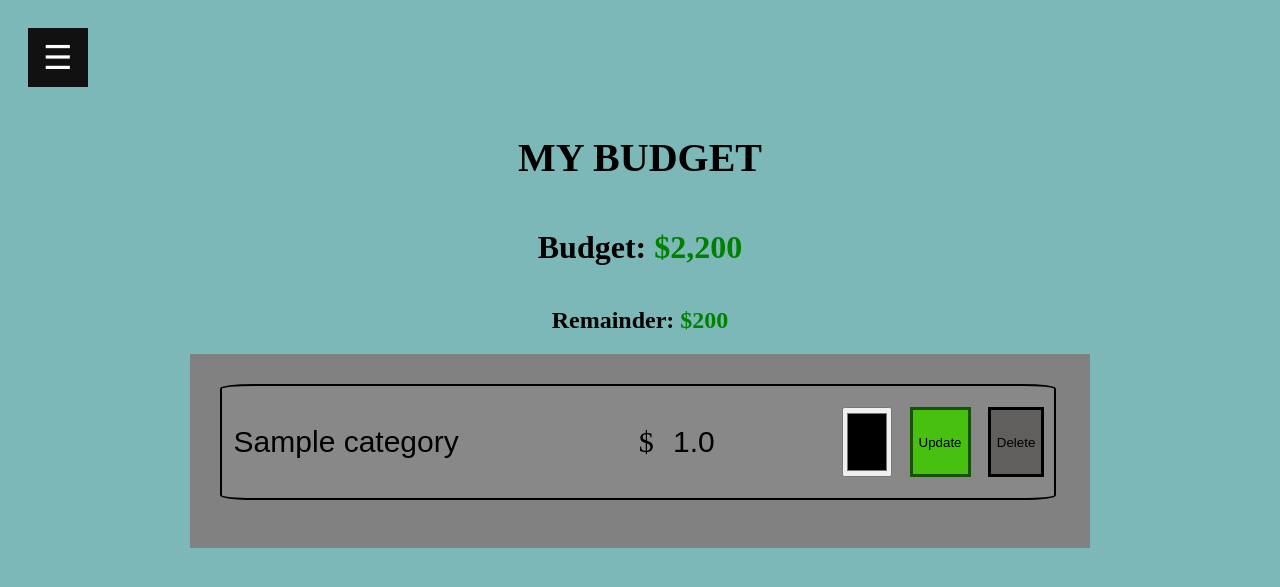
After one commit to hazzirdd/budget_app, a Flask app: page /my_budget in a window 1280 px wide. The commit adds this page. Shown: the top 587 px of the page. Run offline with Flask 2, Linux system fonts and the light colour scheme; tables that the repository leaves empty hold one stand-in row (values such as "Sample post").

Commit message:
all html views

```diff
--- a/app.py
+++ b/app.py
@@ -14,6 +14,45 @@ def homepage():
     return render_template('homepage.html', user=user)
 
 
+@app.route('/add_expense', methods=['POST', 'GET'])
+def add_expense():
+    categories = Category.query.all()
+    if request.method == 'GET':
+        return render_template('add_expense.html', categories=categories)
+    else:
+
+        location = request.form['location']
+        amount = request.form['amount']
+        category = request.form['category']
+        date = request.form['date']
+
+        print(f'{location} / {amount} / {category} / {date}')
+
+        return render_template('add_expense.html', categories=categories)
+
+
+@app.route('/my_budget', methods=['POST', 'GET'])
+def my_budget():
+    categories = Category.query.all()
+    if request.method == 'GET':
+        return render_template('my_budget.html', categories=categories)
+    else:
+
+        category = request.form['category']
+        amount = request.form['amount']
+        color = request.form['color']
+        id = request.form['id']
+
+        return render_template('my_budget.html', categories=categories)
+
+@app.route('/spending', methods=['POST', 'GET'])
+def spending():
+    if request.method == 'GET':
+
+        expenses = Expense.query.all()
+
+        return render_template('spending.html', expenses=expenses)
+
 
 
 if __name__ == '__main__':
--- a/server_folder/model.py
+++ b/server_folder/model.py
@@ -2,6 +2,7 @@
 from server_folder import db
 
 ## SEED DATABASE
+# from email.policy import default
 # from flask_sqlalchemy import SQLAlchemy
 # from flask import Flask
 # app = Flask(__name__)
@@ -17,6 +18,7 @@ class User(db.Model):
     password = db.Column(db.String(64), nullable=False)
     first_name = db.Column(db.String(64), nullable=False)
     last_name = db.Column(db.String(64), nullable=False)
+    budget = db.Column(db.Float, nullable=False, default=0.00)
 
 class Category(db.Model):
 
@@ -25,6 +27,7 @@ class Category(db.Model):
     category_id = db.Column(db.Integer, primary_key=True, autoincrement=True)
     color = db.Column(db.String(64), nullable=False)
     title = db.Column(db.String(64), nullable=False)
+    limit = db.Column(db.Float, nullable=False)
     user_id = db.Column(db.Integer, db.ForeignKey('users.user_id'))
 
 class Expense(db.Model):
--- a/server_folder/static/styles/main.css
+++ b/server_folder/static/styles/main.css
@@ -119,3 +119,124 @@ body {
   font-family: fantasy;
   -webkit-text-stroke: 0.2px white;
 }
+
+
+/* ADD EXPENSE */
+.add-expense-container-container {
+  display: flex;
+  justify-content: center;
+}
+
+.add-expense-container {
+  display: flex;
+  flex-direction: column;
+  align-items: center;
+  position: relative;
+  top: 20px;
+  padding: 20px;
+  width: 650px;
+  height: 400px;
+  border: 4px solid black;
+  background-color: rgba(197, 193, 193, 0.52);
+}
+
+.expense-form {
+  position: relative;
+  left: 5px;
+  top: 18px;
+}
+
+.expense-button {
+  background-color: rgb(155, 23, 23);
+  border: 2px solid rgb(61, 4, 4);
+  width: 110px;
+  height: 32px;
+}
+
+.expense-button:hover {
+  border: 2px solid red;
+  color: red;
+  cursor: pointer;
+}
+
+.field-input {
+  background-color: rgb(186, 208, 253);
+  border: 2px solid rgb(26, 26, 88);
+  border-radius: 8%;
+  width: 180px;
+  height: 26px;
+}
+
+
+/* MY BUDGET */
+.mybudget-container {
+  width: 840px;
+  height: auto;
+  background-color: #818181;
+  padding: 30px;
+}
+
+.mybudget-category {
+  display: flex;
+  justify-content: space-around;
+  align-items: center;
+  font-size: 30px;
+  padding: 1px;
+  border: 2px solid black;
+  border-radius: 4%;
+  height: 110px;
+  width: 830px;
+}
+
+.mybudget-amount {
+  background-color: transparent;
+  border: 0px;
+  color: black;
+  width: 150px;
+  height: 30px;
+  font-size: 30px;
+  cursor: pointer;
+}
+
+.mybudget-submit-button {
+  background-color: rgb(71, 192, 15);
+  border: 3px solid rgb(23, 83, 5);
+  height: 70px;
+}
+
+.mybudget-submit-button:hover {
+  border: 3px solid rgb(21, 255, 0);
+  color: rgb(21, 255, 0);
+  cursor: pointer;
+}
+
+.category-input-box {
+  font-size: 30px;
+  width: auto;
+  background-color: transparent;
+  border: 0px;
+  cursor: pointer;
+}
+
+.category-color {
+  height: 70px;
+  cursor: pointer;
+}
+
+.category-color:hover {
+  border: 3px solid rgb(21, 255, 0);
+}
+
+.category-delete {
+  background-color: rgb(97, 94, 94);
+  border: 3px solid rgb(0, 0, 0);
+  height: 70px;
+}
+
+.category-delete:hover {
+  background-color: rgb(139, 136, 136);
+  border: 3px solid rgb(255, 0, 0);
+  height: 70px;
+  color: red;
+  cursor: pointer;
+}
--- a/server_folder/templates/base.html
+++ b/server_folder/templates/base.html
@@ -11,10 +11,10 @@
 
     <div id="mySidebar" class="sidebar">
         <a href="javascript:void(0)" class="closebtn" onclick="closeNav()">&times;</a>
-        <a href="">Home</a>
-        <a href="">Add Expense</a>
-        <a href="">My Budget</a>
-        <a href="">Spending</a>
+        <a href="/">Home</a>
+        <a href="/add_expense">Add Expense</a>
+        <a href="/my_budget">My Budget</a>
+        <a href="/spending">Spending</a>
         <a href="">Logout</a>
     </div>
 
--- /dev/null
+++ b/server_folder/templates/my_budget.html
@@ -0,0 +1,46 @@
+{% extends 'base.html' %}
+
+{% block content %}
+<div class="page-title-container">
+    <h1 class="page-title">MY BUDGET</h1>
+    <h1>Budget: <span style="color: green;">$2,200</span></h1>
+    <h2>Remainder: <span style="color:green;">$200</span></h2>
+</div>
+
+<div class="all-categories-container">
+    <div class="mybudget-container">
+
+
+        {% for category in categories %}
+        <form class="mybudget-category" style="background-color: {{ category.color }};">
+            <input type="text" class="category-input-box" value="{{ category.title }}" placeholder="{{ category.title }}" name="category">
+            $<input class="mybudget-amount" type="number" value="{{ category.limit }}" name="amount">
+            <input class="category-color" type="color" name="color">
+            <input class="mybudget-submit-button" type="submit" id="mybudget-submit" value="Update">
+            <div style="display:none;" value="{{ category.category_id }}" name="id"></div>
+            <button class="category-delete">Delete</button>
+        </form><br>
+        {% endfor %}
+
+
+        <!-- <div class="mybudget-category" style="background-color: red;">
+            <input type="text" class="category-input-box" value="Groceries">
+            $<input class="mybudget-amount" type="number" value="200">
+        </div><br>
+
+        <div class="mybudget-category" style="background-color: green;">
+            <input type="text" class="category-input-box" value="Gas">
+            $<input class="mybudget-amount" type="number" value="100">
+        </div><br>
+
+        <div class="mybudget-category" style="background-color: rgb(70, 62, 184);">
+            <input type="text" class="category-input-box" value="Fun">
+            $<input class="mybudget-amount" type="number" value="100">
+        </div><br> -->
+
+        <!-- <input class="mybudget-submit-button" type="submit" id="mybudget-submit" value="Update"> -->
+
+    </div>
+</div>
+
+{% endblock %}
```
Also changed, not shown: server_folder/seed.py (+9 -2 lines), server_folder/templates/add_expense.html (added, +28 -0 lines), server_folder/templates/spending.html (added, +17 -0 lines).
